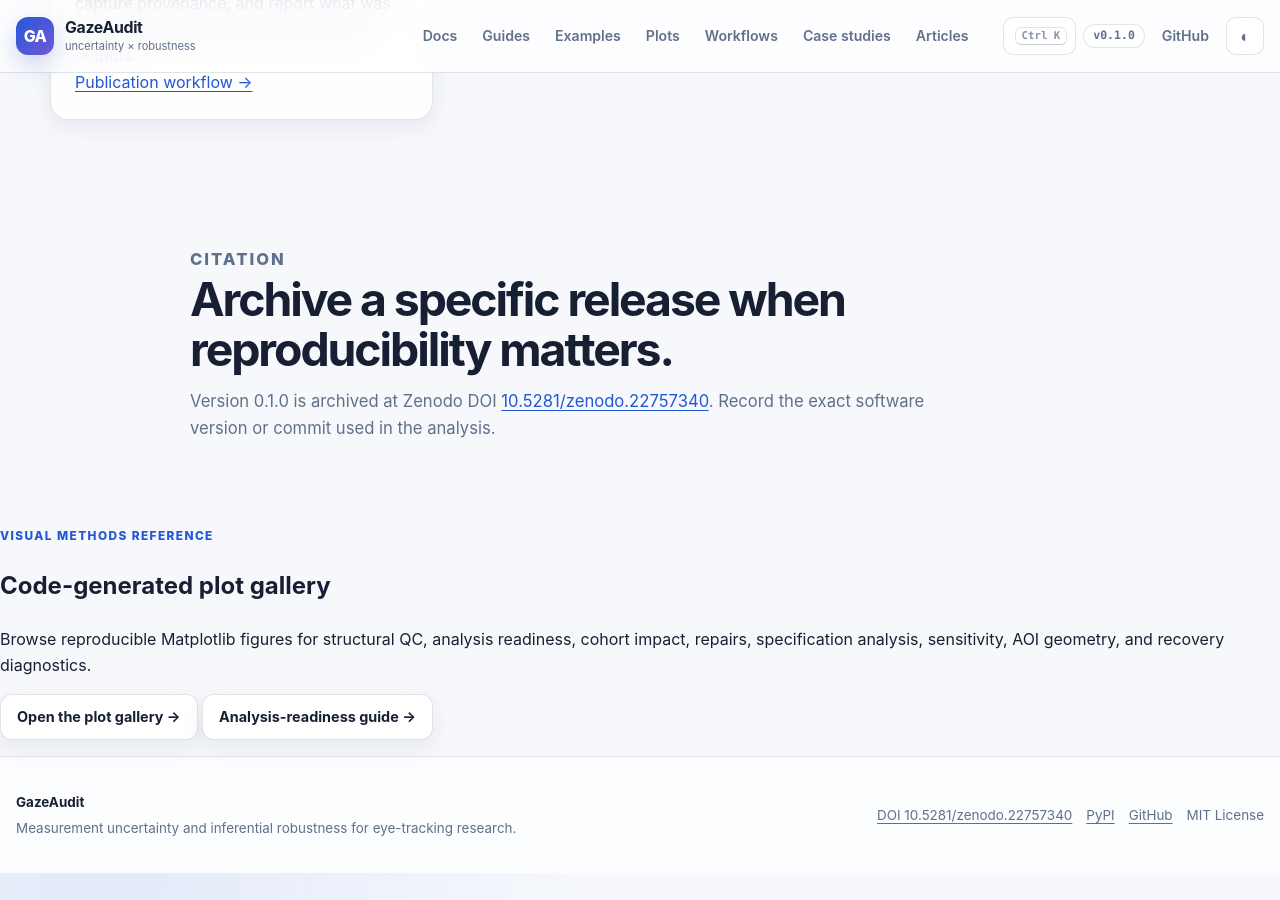
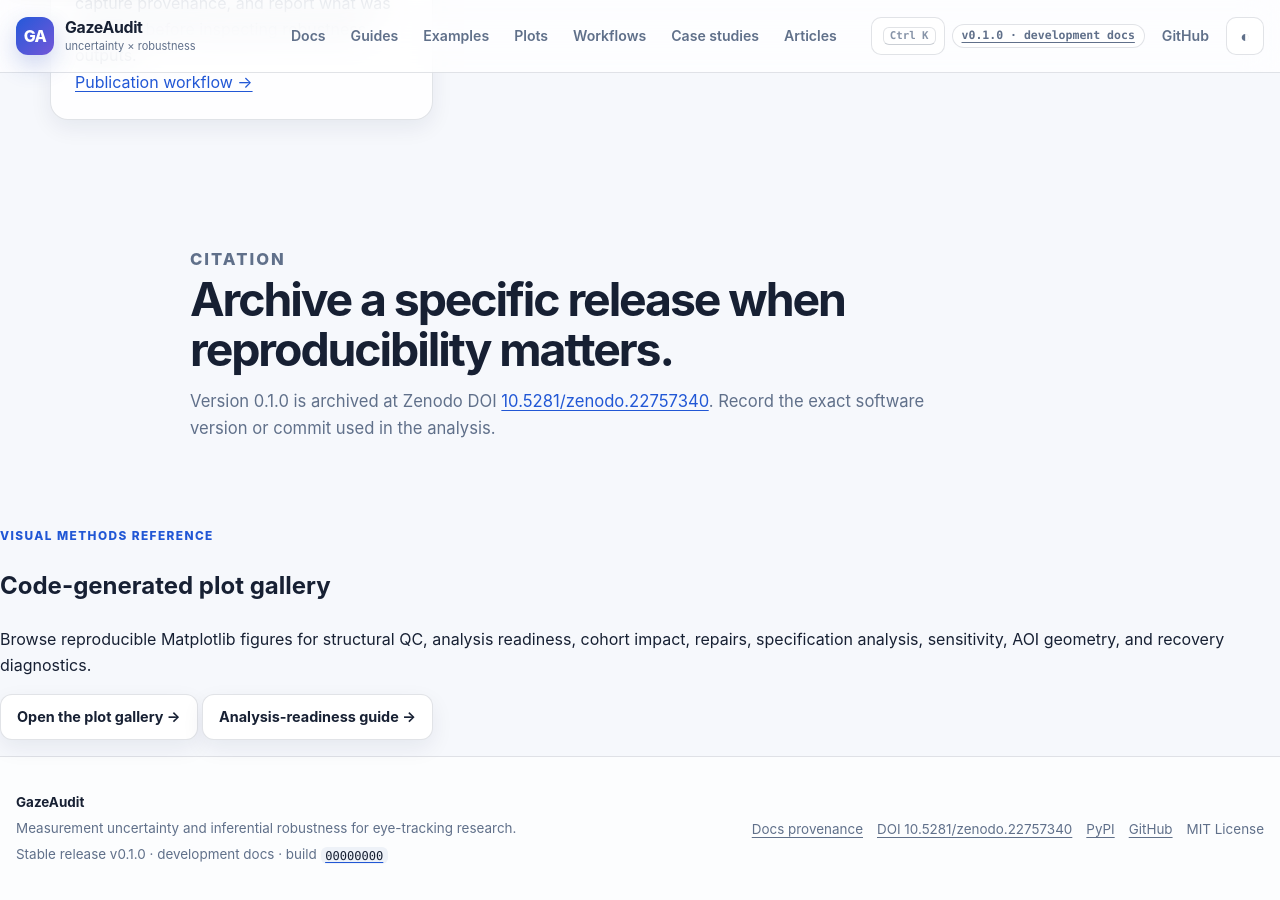
Before and after one commit to stefanosbalaskas/GazeAudit, a Jekyll site: the page built from index.md, in a window 1280 px wide and 900 px high, scrolled down 5095 px. Built offline with Jekyll 4.4.1, drawn with Linux system fonts in a browser that asks for light colours.

Commit message:
docs: surface release channel, build provenance, and social metadata

```diff
--- a/_layouts/default.html
+++ b/_layouts/default.html
@@ -1,13 +1,26 @@
 <!doctype html>
 <html lang="en" data-theme="auto">
 <head>
+  {% assign page_title = page.title | default: site.title %}
+  {% assign page_description = page.description | default: site.description %}
+  {% assign docs_revision = site.github.build_revision | default: 'local-build' %}
+  {% assign docs_revision_short = docs_revision | slice: 0, 8 %}
   <meta charset="utf-8">
   <meta name="viewport" content="width=device-width, initial-scale=1">
   <meta name="theme-color" content="#0b1220">
   <meta name="color-scheme" content="light dark">
   <title>{% if page.title %}{{ page.title }} · {% endif %}{{ site.title }}</title>
-  <meta name="description" content="{% if page.description %}{{ page.description | escape }}{% else %}{{ site.description | escape }}{% endif %}">
+  <meta name="description" content="{{ page_description | escape }}">
+  <meta property="og:type" content="website">
+  <meta property="og:title" content="{{ page_title | escape }} · {{ site.title }}">
+  <meta property="og:description" content="{{ page_description | escape }}">
+  <meta property="og:url" content="{{ page.url | absolute_url }}">
+  <meta property="og:site_name" content="{{ site.title }}">
+  <meta name="twitter:card" content="summary">
+  <meta name="twitter:title" content="{{ page_title | escape }} · {{ site.title }}">
+  <meta name="twitter:description" content="{{ page_description | escape }}">
   <link rel="canonical" href="{{ page.url | absolute_url }}">
+  <link rel="sitemap" type="application/xml" title="Sitemap" href="{{ '/sitemap.xml' | relative_url }}">
   <link rel="stylesheet" href="{{ '/assets/css/site.css' | relative_url }}">
   <link rel="stylesheet" href="{{ '/assets/css/enhancements.css' | relative_url }}">
   <link rel="stylesheet" href="{{ '/assets/css/gallery.css' | relative_url }}">
@@ -48,7 +61,7 @@
         <button class="search-trigger" type="button" data-search-open aria-haspopup="dialog" aria-keyshortcuts="Control+K Meta+K" aria-label="Search documentation">
           <span>Search</span><kbd>Ctrl K</kbd>
         </button>
-        <span class="version-badge">v0.1.0</span>
+        <a class="version-badge version-badge-link" href="{{ '/docs/reference/site-provenance/' | relative_url }}" title="Stable release v{{ site.release_version }}; this site documents {{ site.docs_channel }} main">v{{ site.release_version }} · {{ site.docs_channel }} docs</a>
         <a class="icon-link" href="https://github.com/stefanosbalaskas/GazeAudit" aria-label="GazeAudit on GitHub">GitHub</a>
         <button class="theme-toggle" type="button" data-theme-toggle aria-label="Toggle colour theme" title="Toggle colour theme">◐</button>
         <button class="menu-toggle" type="button" data-menu-toggle aria-expanded="false" aria-controls="mobile-menu" aria-label="Open navigation">☰</button>
@@ -65,6 +78,7 @@
       <a href="{{ '/docs/case-studies/' | relative_url }}">Case studies</a>
       <a href="{{ '/docs/articles/' | relative_url }}">Articles</a>
       <a href="{{ '/docs/reference/api-map/' | relative_url }}">API map</a>
+      <a href="{{ '/docs/reference/site-provenance/' | relative_url }}">Docs provenance</a>
       <a href="{{ '/docs/VALIDATION_MATRIX.html' | relative_url }}">Validation</a>
     </nav>
   </header>
@@ -126,6 +140,8 @@
 
             <p class="nav-label">Reference</p>
             <a href="{{ '/docs/reference/api-map/' | relative_url }}">API map</a>
+            <a href="{{ '/docs/reference/core-api-inventory/' | relative_url }}">Core API inventory</a>
+            <a href="{{ '/docs/reference/site-provenance/' | relative_url }}">Documentation provenance</a>
             <a href="{{ '/docs/CITATION_AND_REUSE.html' | relative_url }}">Citation & reuse</a>
             <a href="{{ '/docs/RELEASE_NOTES_0.1.0.html' | relative_url }}">Release notes</a>
           </nav>
@@ -172,8 +188,10 @@
       <div>
         <strong>GazeAudit</strong>
         <p>Measurement uncertainty and inferential robustness for eye-tracking research.</p>
+        <p class="footer-provenance">Stable release v{{ site.release_version }} · {{ site.docs_channel }} docs{% if site.github.build_revision %} · build <a href="https://github.com/stefanosbalaskas/GazeAudit/commit/{{ site.github.build_revision }}"><code>{{ docs_revision_short }}</code></a>{% endif %}</p>
       </div>
       <div class="footer-links">
+        <a href="{{ '/docs/reference/site-provenance/' | relative_url }}">Docs provenance</a>
         <a href="https://doi.org/10.5281/zenodo.22757340">DOI 10.5281/zenodo.22757340</a>
         <a href="https://pypi.org/project/gazeaudit/0.1.0/">PyPI</a>
         <a href="https://github.com/stefanosbalaskas/GazeAudit">GitHub</a>
```
